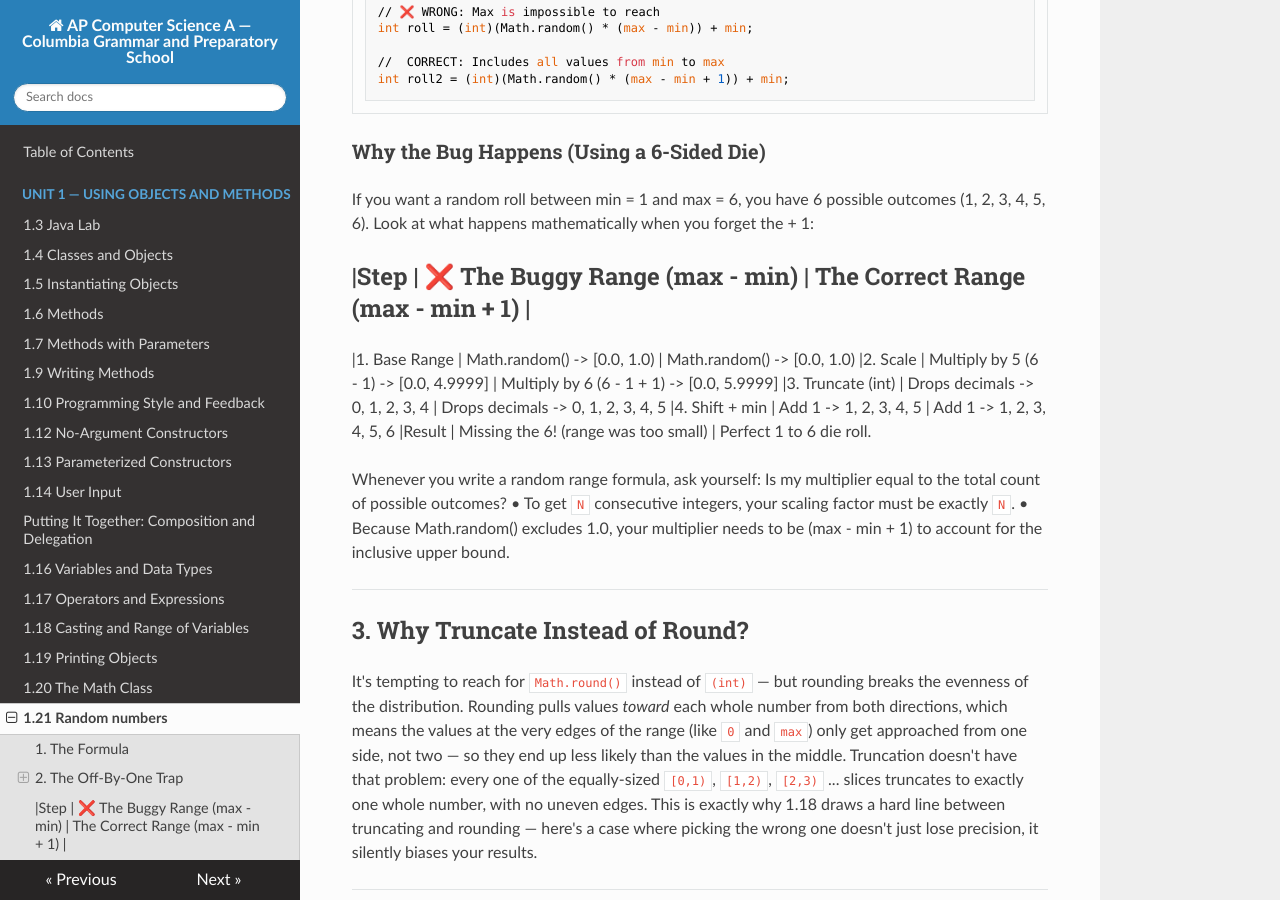
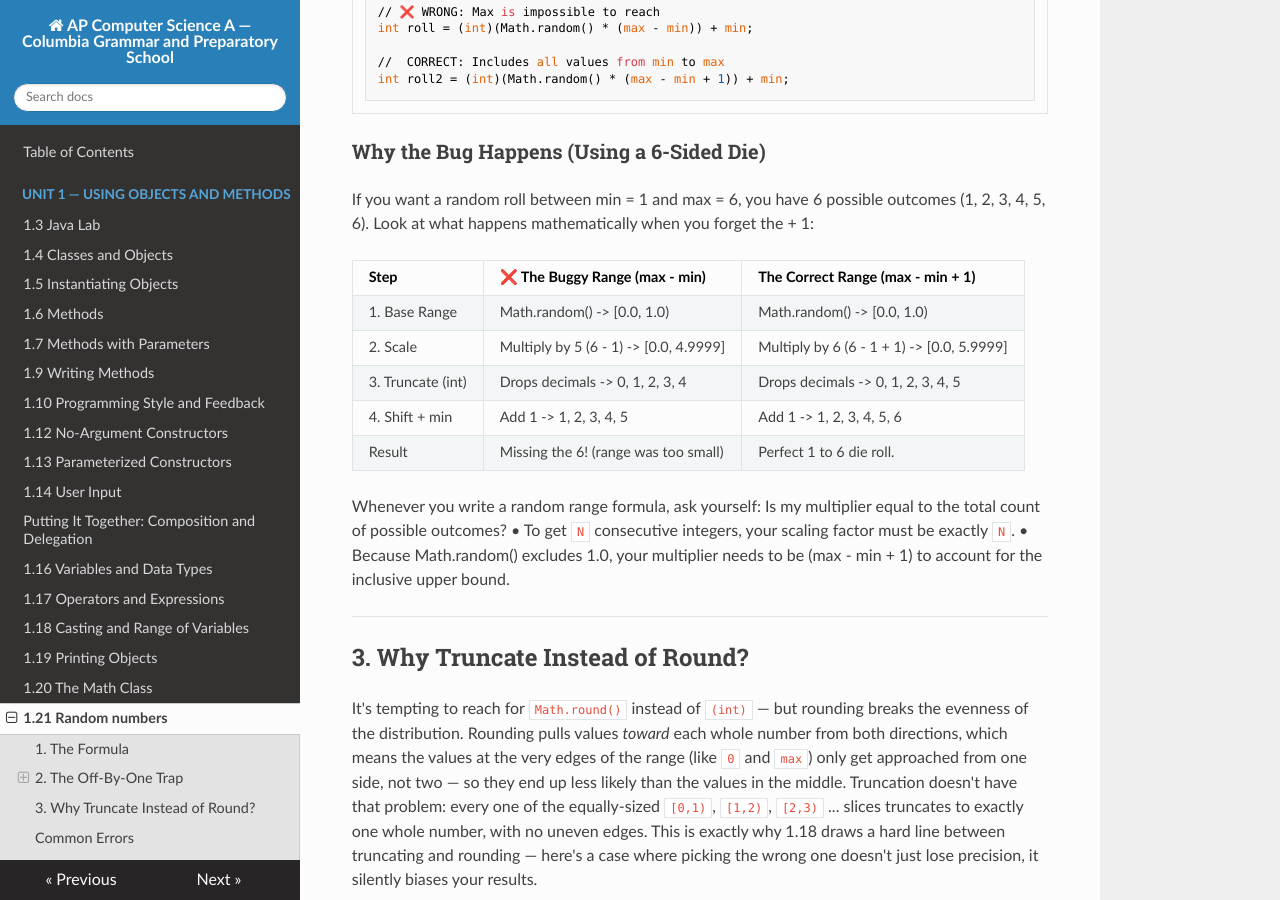
Before and after one commit to kjergens/apcsa-site, an MkDocs documentation site: the page built from docs/unit1/notes_21_random.md, in a window 1280 px wide and 900 px high, scrolled down 999 px. Built offline with MkDocs 1.6.1, drawn with Linux system fonts in a browser that asks for light colours; nearby versions of some CDN libraries.

Commit message:
Fix table formatting in random range notes
Updated the table formatting for clarity on random range calculations.

```diff
--- a/docs/unit1/notes_21_random.md
+++ b/docs/unit1/notes_21_random.md
@@ -43,13 +43,13 @@ int roll2 = (int)(Math.random() * (max - min + 1)) + min;
 If you want a random roll between min = 1 and max = 6, you have 6 possible outcomes (1, 2, 3, 4, 5, 6).
 Look at what happens mathematically when you forget the + 1:
 
-|Step	| ❌ The Buggy Range (max - min) |	The Correct Range (max - min + 1) |
----------------------------------------------------------------------------------
-|1. Base Range |	Math.random() -> [0.0, 1.0) |	Math.random() -> [0.0, 1.0)
-|2. Scale	| Multiply by 5 (6 - 1) ->  [0.0, 4.9999] | 	Multiply by 6 (6 - 1 + 1) -> [0.0, 5.9999]
-|3. Truncate (int) |	Drops decimals -> 0, 1, 2, 3, 4	 | Drops decimals -> 0, 1, 2, 3, 4, 5
-|4. Shift + min	| Add 1 -> 1, 2, 3, 4, 5	| Add 1 ->  1, 2, 3, 4, 5, 6
-|Result	| Missing the 6! (range was too small) |	Perfect 1 to 6 die roll.
+| Step	| ❌ The Buggy Range (max - min) | The Correct Range (max - min + 1) |
+|---|---|---|
+|1. Base Range |	Math.random() -> [0.0, 1.0) |	Math.random() -> [0.0, 1.0) |
+|2. Scale	| Multiply by 5 (6 - 1) ->  [0.0, 4.9999] | 	Multiply by 6 (6 - 1 + 1) -> [0.0, 5.9999] |
+|3. Truncate (int) |	Drops decimals -> 0, 1, 2, 3, 4	 | Drops decimals -> 0, 1, 2, 3, 4, 5 |
+|4. Shift + min	| Add 1 -> 1, 2, 3, 4, 5	| Add 1 ->  1, 2, 3, 4, 5, 6 |
+|Result	| Missing the 6! (range was too small) |	Perfect 1 to 6 die roll. |
 
 Whenever you write a random range formula, ask yourself: Is my multiplier equal to the total count of possible outcomes?
 • To get `N` consecutive integers, your scaling factor must be exactly `N`.
```
